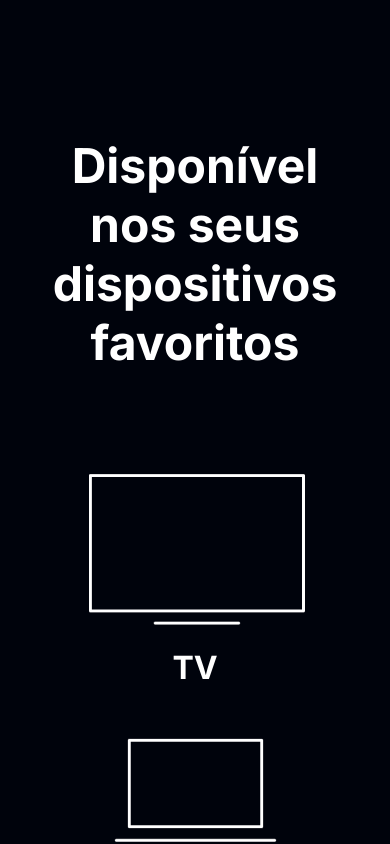
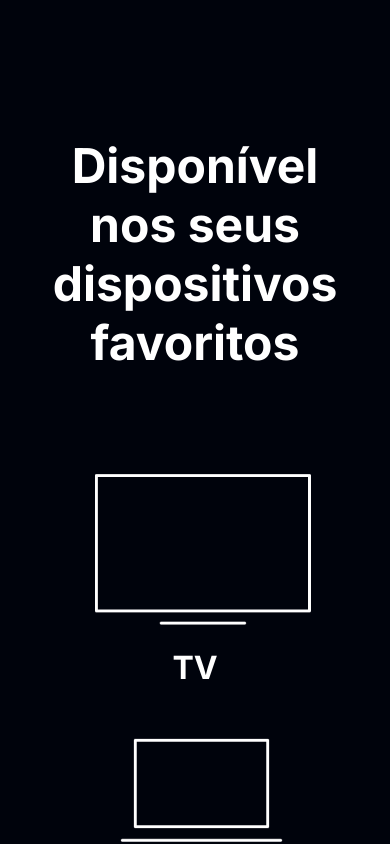
Before and after one commit to MatheusCS37/Alura-Plus, a plain HTML site: page index.html in a window 390 px wide. Shown: the part 3400-4244 px from the top of the page. Drawn offline with Linux system fonts and the light colour scheme.

Commit message:
Atualização Margins Mobile div dispositivos

```diff
--- a/styles.css
+++ b/styles.css
@@ -177,7 +177,7 @@ body{
     .secundario{margin: 2em 2em; text-align: center;}
     .secundario__imagem{width: 70vw;}
 
-    .dispositivos__titulo{margin: 0 1em;}
+    .dispositivos{margin: 2em 2em;}
 
     .dispositivos__lista{display: block;}
 
```
